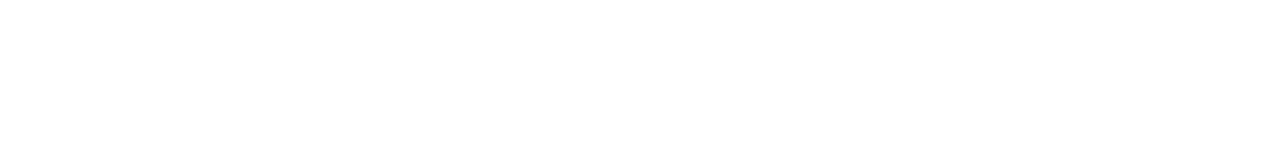
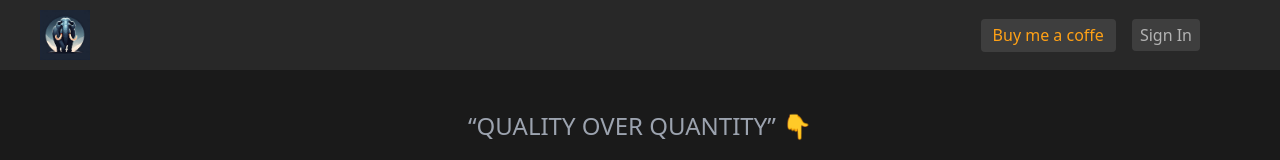
Before and after one commit to anton-mamontov/leetCode, a Next.js app: page /code/ in a window 1280 px wide. Before the commit this address had no page. Shown: the top 160 px of the page. Built offline with nearby package versions, Linux system fonts and the light colour scheme; no server answers; the database is empty.

Commit message:
change base path

```diff
--- a/next.config.js
+++ b/next.config.js
@@ -1,6 +1,7 @@
 /** @type {import('next').NextConfig} */
 const nextConfig = {
   reactStrictMode: true,
+  basePath: '/code',
 }
 
 module.exports = nextConfig
--- a/src/components/Navbar/Navbar.tsx
+++ b/src/components/Navbar/Navbar.tsx
@@ -15,7 +15,7 @@
 
     return <div className='h-[70px] flex items-center justify-between sm:px-12 px-2 md:px-24'>
             <Link href="/" className='flex-item-center justify-normal'>
-                <img src='/mammoth1.jpg' alt='Mamont Lab' width='h-[50x]' className='flex items-center h-[50px]'/>
+                <img src='/code/mammoth1.jpg' alt='Mamont Lab' width='h-[50x]' className='flex items-center h-[50px]'/>
             </Link>
             <div className="flex items-center">
                 <button
--- a/src/components/Topbar/Topbar.tsx
+++ b/src/components/Topbar/Topbar.tsx
@@ -49,7 +49,7 @@
     <div className="flex w-full items-center justify-between max-w-[1200px] mx-auto">
       <div className="h-[50px] ">
         <Link href='/' >
-          <Image src="/mammoth1.jpg" alt="Logo Image" width={500} height={500} style={{ height: '100%', width: 'auto' }} quality={100} priority={true}/>
+          <Image src="/code/mammoth1.jpg" alt="Logo Image" width={500} height={500} style={{ height: '100%', width: 'auto' }} quality={100} priority={true}/>
         </Link>
       </div>
       {problemPage && (
@@ -92,7 +92,7 @@
         {user && (
           <div className="flex flex-row gap-3">
             <div className="cursor-pointer group relative">
-              <img src="/avatar.png" alt="user profile image" className="h-8 w-8 rounded-full"/>
+              <img src="/code/avatar.png" alt="user profile image" className="h-8 w-8 rounded-full"/>
               <div className="absolute top-10 left-1/4 -translate-x-2/4 mx-auto bg-dark-layer-1 text-brand-orange p-2 shadow-lg
                 z-40 group-hover:scale-100 scale-0
                 transition-all duration-300 ease-out
--- a/src/pages/404/index.tsx
+++ b/src/pages/404/index.tsx
@@ -7,6 +7,6 @@
 
 const NotFound:React.FC<NotFoundProps> = () => {
 
-    return <div>The page was not found <Image src='/robot.png'  width={171} height={213} alt='The image was also not found'/></div>
+    return <div>The page was not found <Image src='/code/robot.png'  width={171} height={213} alt='The image was also not found'/></div>
 }
 export default NotFound;
--- a/src/pages/_app.tsx
+++ b/src/pages/_app.tsx
@@ -12,7 +12,7 @@
     <Head>
       <title>Mamont Lab</title>
       <meta name='viewport' content='width=device-width, initial-scale=1'/>
-      <link rel='icon' href='/mammoth1.jpg' />
+      <link rel='icon' href='/code/mammoth1.jpg' />
       <meta name='decription' content='Web application that contains leetcode problems and video solutions'/>
     </Head>
     <ToastContainer/>
--- a/src/pages/auth/index.tsx
+++ b/src/pages/auth/index.tsx
@@ -29,7 +29,7 @@
         <div className='max-w-7xl mx-auto'></div>
             <Navbar/>
             <div className='flex items-center justify-center h-[calc(100vh-5rem)] pointer-events-none select-none'>
-                    <Image src='/hero.png' alt="Hero img" width={639} height={391} priority={true}/>
+                    <Image src='/code/hero.png' alt="Hero img" width={639} height={391} priority={true}/>
             </div>
             {authModal.isOpen && <AuthModals/>}
     </div>
--- a/src/pages/index.tsx
+++ b/src/pages/index.tsx
@@ -19,7 +19,7 @@
    <Head>
       <title>Mamont Lab</title>
       <meta name='viewport' content='width=device-width, initial-scale=1'/>
-      <link rel='icon' href='/mammoth1.jpg' />
+      <link rel='icon' href='/code/mammoth1.jpg' />
       <meta name='decription' content='Web application that contains leetcode problems and video solutions'/>
     </Head>
     <main className='bg-dark-layer-2 min-h-screen'>
```
